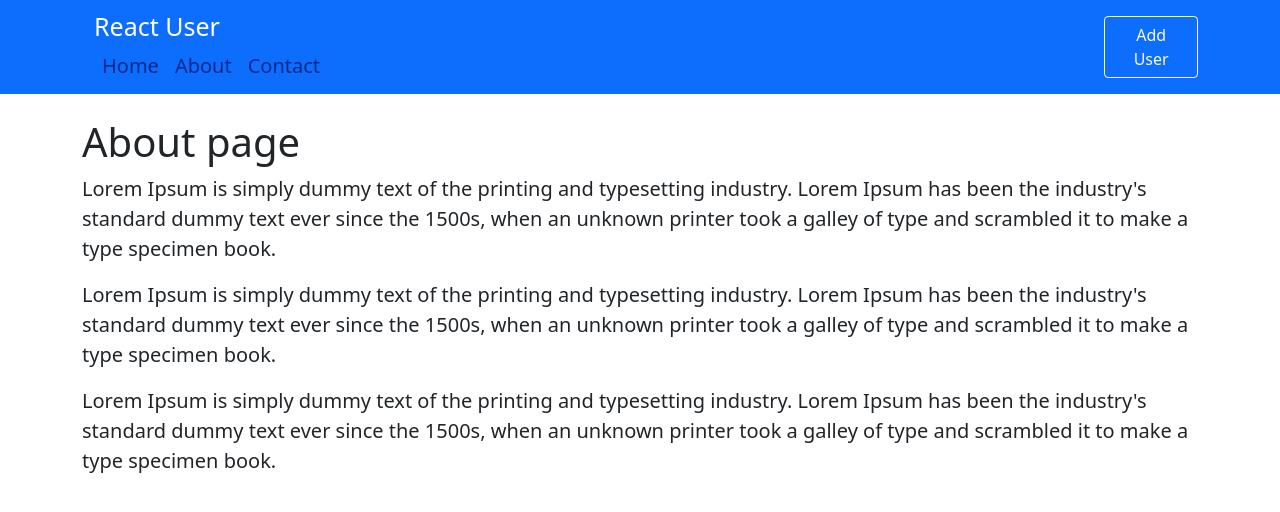
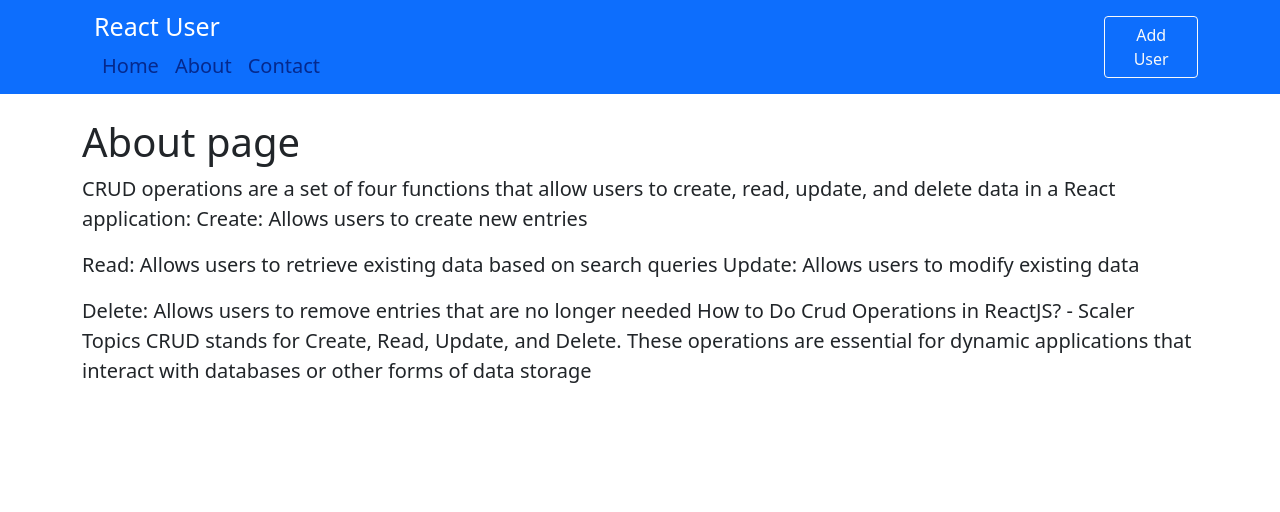
Before and after one commit to redoc51624/React-crud-app, a React (Create React App) app: page /about in a window 1280 px wide. Shown: the top 512 px of the page. Built offline with nearby package versions, Linux system fonts and the light colour scheme.

Commit message:
content changes
-content changes

```diff
--- a/src/components/pages/About.js
+++ b/src/components/pages/About.js
@@ -6,19 +6,18 @@ const About = () => {
             <div className='py-4'>
                 <h1>About page</h1>
                 <p className='lead'>
-                Lorem Ipsum is simply dummy text of the printing and typesetting industry. Lorem
-                Ipsum has been the industry's standard dummy text ever since the 1500s, when an
-                unknown printer took a galley of type and scrambled it to make a type specimen book.
+                CRUD operations are a set of four functions that allow users to create, read, update, and delete data in a React application:
+                Create: Allows users to create new entries
+
                 </p>
                 <p className='lead'>
-                Lorem Ipsum is simply dummy text of the printing and typesetting industry. Lorem
-                Ipsum has been the industry's standard dummy text ever since the 1500s, when an
-                unknown printer took a galley of type and scrambled it to make a type specimen book.
+                Read: Allows users to retrieve existing data based on search queries
+                Update: Allows users to modify existing data
                 </p>
                 <p className='lead'>
-                Lorem Ipsum is simply dummy text of the printing and typesetting industry. Lorem
-                Ipsum has been the industry's standard dummy text ever since the 1500s, when an
-                unknown printer took a galley of type and scrambled it to make a type specimen book.
+                Delete: Allows users to remove entries that are no longer needed
+                How to Do Crud Operations in ReactJS? - Scaler Topics
+                CRUD stands for Create, Read, Update, and Delete. These operations are essential for dynamic applications that interact with databases or other forms of data storage
                 </p>
             </div>
         </div>
```
